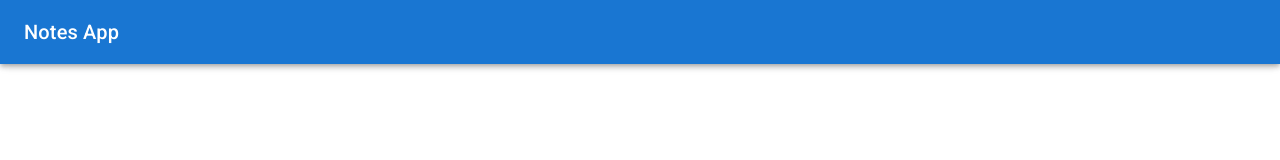
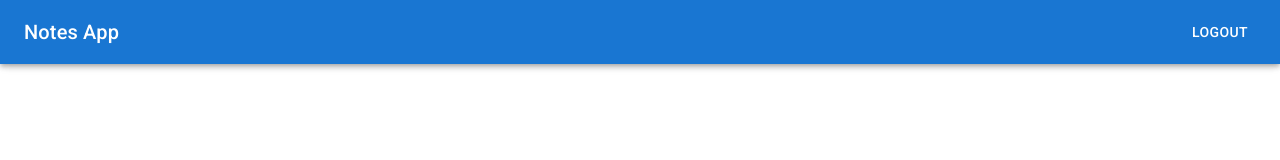
Before and after one commit to enyichiaagu/notes-app, a React (Vite) app: page / in a window 1280 px wide. Shown: the top 160 px of the page. Built offline with nearby package versions, Linux system fonts and the light colour scheme.

Commit message:
Removed host from package.json and added logout button

```diff
--- a/package.json
+++ b/package.json
@@ -4,7 +4,7 @@
   "version": "0.0.0",
   "type": "module",
   "scripts": {
-    "dev": "vite --host",
+    "dev": "vite",
     "build": "vite build",
     "preview": "vite preview"
   },
--- a/src/App.jsx
+++ b/src/App.jsx
@@ -1,5 +1,5 @@
 import { Fragment } from 'react'
-import { CssBaseline, AppBar, Toolbar, Typography } from '@mui/material'
+import { CssBaseline, AppBar, Toolbar, Typography, Button } from '@mui/material'
 
 import '@fontsource/roboto/300.css'
 import '@fontsource/roboto/400.css'
@@ -12,9 +12,11 @@ function App() {
       <CssBaseline />
       <AppBar>
         <Toolbar>
-          <Typography variant='h6' component='div'>Notes App</Typography>
+          <Typography variant='h6' component='div' sx={{ flexGrow: 1 }}>Notes App</Typography>
+          <Button color='inherit'>Logout</Button>
         </Toolbar>
       </AppBar>
+
     </Fragment>
   )
 }
```
